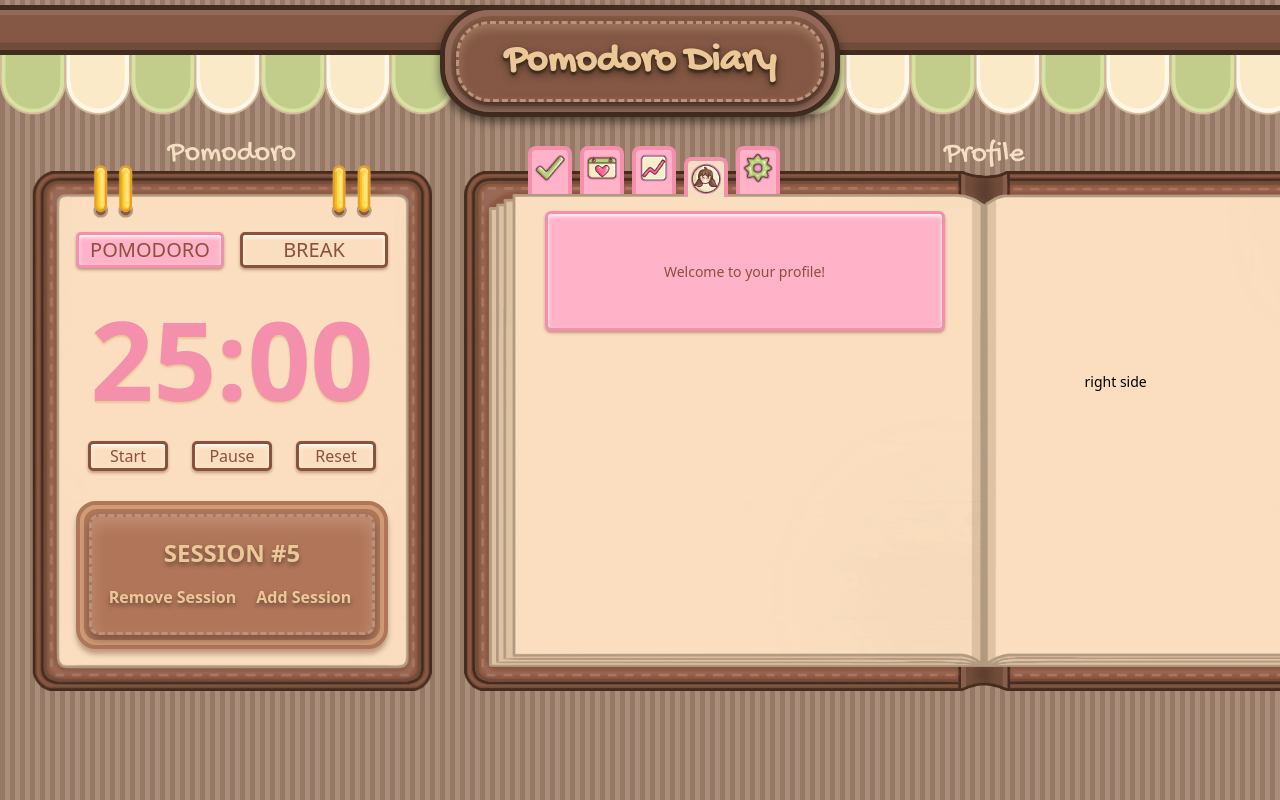
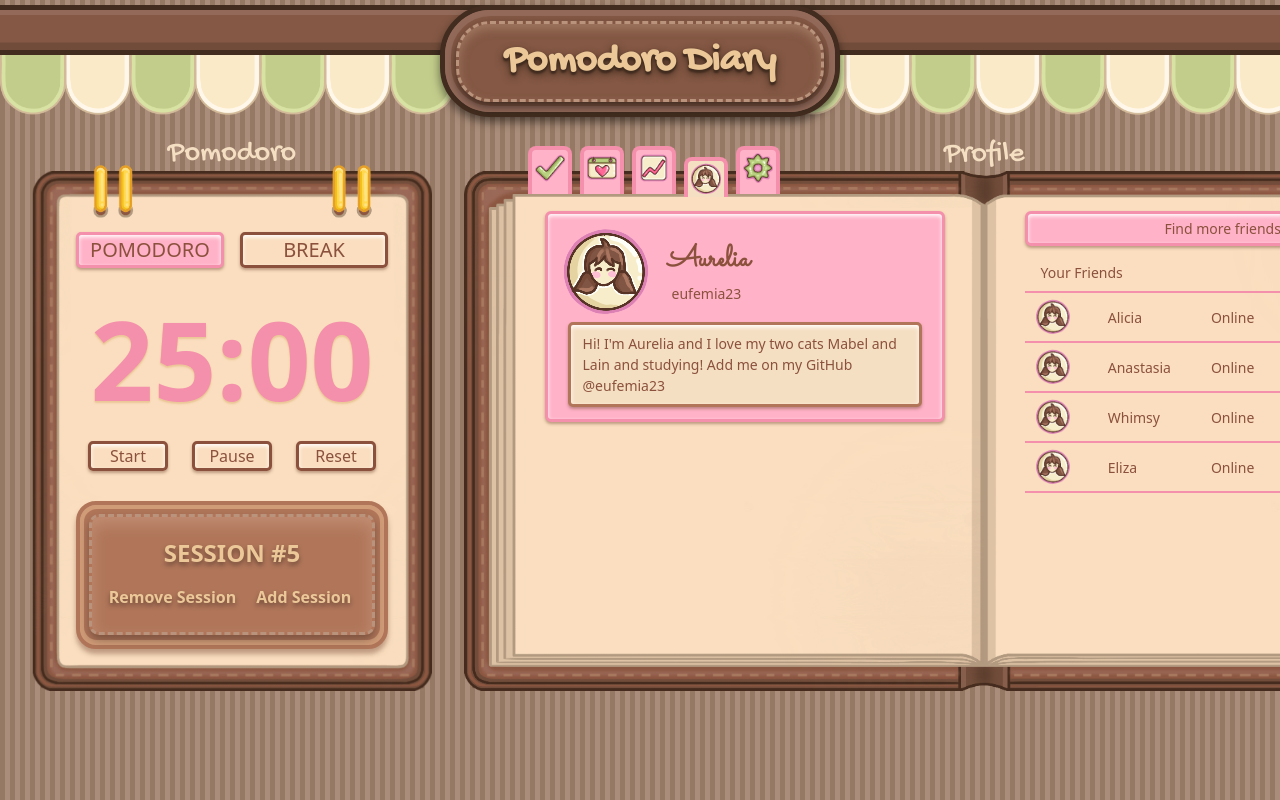
Before and after one commit to eufemia23/Pomodoro-Website, a React (Vite) app: page /profile in a window 1280 px wide. Shown: the top 800 px of the page. Built offline with nearby package versions, Linux system fonts and the light colour scheme; a web font is replaced by a local one.

Commit message:
Styled profile tab

```diff
--- a/src/components/Profile.tsx
+++ b/src/components/Profile.tsx
@@ -3,7 +3,7 @@ import ProfileLoggedIn from "./ProfileLoggedIn";
 import ProfileNotLoggedIn from "./ProfileNotLoggedIn";
 
 const Profile = () => {
-  const [isLoggedIn, setIsLoggedIn] = useState(false);
+  const [isLoggedIn, setIsLoggedIn] = useState(true);
 
   return (
     <>
--- a/src/components/ProfileLoggedIn.tsx
+++ b/src/components/ProfileLoggedIn.tsx
@@ -1,19 +1,83 @@
+import { useState } from "react";
+import profileIcon from "../img/profileicon.PNG";
+import { FaHeartBroken } from "react-icons/fa";
+
 const ProfileLoggedIn = () => {
+  const [userName, setUserName] = useState('Aurelia')
+  const [userUsername, setUserUsername] = useState('eufemia23')
+  const [userPicture, setUserPicture] = useState(profileIcon)
+  const [userBio, setUserBio] = useState("Hi! I'm Aurelia and I love my two cats Mabel and Lain and studying! Add me on my GitHub @eufemia23")
+
+  const [friends, setFriends] = useState(['Alicia', 'Anastasia', 'Whimsy', 'Eliza'])
+
+
+  function handleRemove(index: number): void {
+    throw new Error("Function not implemented.");
+  }
+
   return (
-    <div>
-      <div className="w-125 -ml-140 px-20 mt-10">
-        <div className="border-3 rounded-md border-primary-pink w-100 p-2 bg-light-pink shadow-[0px_2px_3px_rgba(132,88,68,0.5)] inset-shadow-sm inset-shadow-white h-30 text-light-brown flex justify-center items-center">
-          <div className="bg-primary-white shadow-[0px_2px_3px_rgba(132,88,68,0.5)] inset-shadow-sm inset-shadow-white border-wood-warm border-3 rounded-[5px] px-5 py-3  hover:cursor-pointer duration-100 ease-linear mb-1 active:mb-0 active:shadow-none hover:bg-light-pink active:border-primary-pink active:bg-light-pink mx-2">
-            Sign up
+    <>
+      <div className="w-125 -ml-140 px-20 mt-10 text-light-brown">
+        <div className="border-3 rounded-md border-primary-pink w-100 bg-light-pink shadow-[0px_2px_3px_rgba(132,88,68,0.5)] inset-shadow-sm inset-shadow-white">
+          <div className="flex">
+            <div className="px-2 pt-2 w-30"><img src={userPicture}></img></div>
+            <div className="mt-6">
+              <div className="font-super-cursive font-extrabold text-[30px]">{userName}</div>
+              <div className="ml-1">{userUsername}</div>
+            </div>
           </div>
 
-          <div className="bg-primary-white shadow-[0px_2px_3px_rgba(132,88,68,0.5)] inset-shadow-sm inset-shadow-white border-wood-warm border-3 rounded-[5px] px-5 py-3  hover:cursor-pointer duration-100 ease-linear mb-1 active:mb-0 active:shadow-none hover:bg-light-pink active:border-primary-pink active:bg-light-pink mx-2">
-            Log in
+          <div className="font-bubbly bg-primary-white mx-5 mb-3 shadow-[0px_2px_3px_rgba(132,88,68,0.5)] inset-shadow-sm inset-shadow-white border-3 rounded-[5px] border-wood-warm py-2 px-3">
+            <div>{userBio}</div>
           </div>
+
+
         </div>
       </div>
-      <div className="w-125 px-15 py-10">right side</div>
-    </div>
+
+
+
+
+
+      <div className="w-125 px-15 py-10 text-light-brown">
+        <div className="border-3 rounded-md border-primary-pink w-100 py-1 bg-light-pink shadow-[0px_2px_3px_rgba(132,88,68,0.5)] inset-shadow-sm inset-shadow-white flex justify-center duration-100 ease-linear mb-1 hover:cursor-pointer hover:text-white active:shadow-none active:mt-0.5 active:mb-0.5">
+          <div>Find more friends!</div>
+        </div>
+
+
+        <div>
+          <div className="pt-3 mb-2 ml-4">Your Friends</div>
+          <div className="w-104 border-b-2 border-primary-pink"></div>
+
+
+        {friends.map((friend, index) => (
+            <div key={index} className="w-104 border-b-2 border-primary-pink">
+              <div className="grid grid-cols-5 w-104">
+                <div><img className="w-10 my-1 ml-2 hover:cursor-pointer" src={profileIcon}></img></div>
+
+                <div className="mt-3.5 row-spa">{friend}</div>
+                <div className="mt-3.5 ml-5">Online</div>
+                <div className="mt-3.5 ml-5">10:00</div>
+                <div className="mt-3.5 ml-10">
+                  <button
+                  key={index}
+                  onClick={() => handleRemove(index)}
+                  >
+                    <FaHeartBroken className="size-5 hover:size-6 duration-100 ease-linear hover:cursor-pointer active:text-primary-pink active:size-6" />
+                  </button>
+                </div>
+
+              </div>
+            </div>
+          ))}
+
+
+        </div>
+
+
+
+      </div>
+    </>
   );
 };
 
--- a/src/components/ProfileNotLoggedIn.tsx
+++ b/src/components/ProfileNotLoggedIn.tsx
@@ -1,13 +1,23 @@
 const ProfileNotLoggedIn = () => {
   return (
-    <div>
+    <>
+
       <div className="w-125 -ml-140 px-20 mt-10">
         <div className="border-3 rounded-md border-primary-pink w-100 p-2 bg-light-pink shadow-[0px_2px_3px_rgba(132,88,68,0.5)] inset-shadow-sm inset-shadow-white h-30 text-light-brown flex justify-center items-center">
-          <div>Welcome to your profile!</div>
+          <div className="bg-primary-white shadow-[0px_2px_3px_rgba(132,88,68,0.5)] inset-shadow-sm inset-shadow-white border-wood-warm border-3 rounded-[5px] px-5 py-3  hover:cursor-pointer duration-100 ease-linear mb-1 active:mb-0 active:shadow-none hover:bg-light-pink active:border-primary-pink active:bg-light-pink mx-2">
+            Sign up
+          </div>
+
+          <div className="bg-primary-white shadow-[0px_2px_3px_rgba(132,88,68,0.5)] inset-shadow-sm inset-shadow-white border-wood-warm border-3 rounded-[5px] px-5 py-3  hover:cursor-pointer duration-100 ease-linear mb-1 active:mb-0 active:shadow-none hover:bg-light-pink active:border-primary-pink active:bg-light-pink mx-2">
+            Log in
+          </div>
         </div>
       </div>
+
+
+
       <div className="w-125 px-15 py-10">right side</div>
-    </div>
+    </>
   );
 };
 
```
Also changed, not shown: 1 other file (tests, documents, lock files or other folders).
